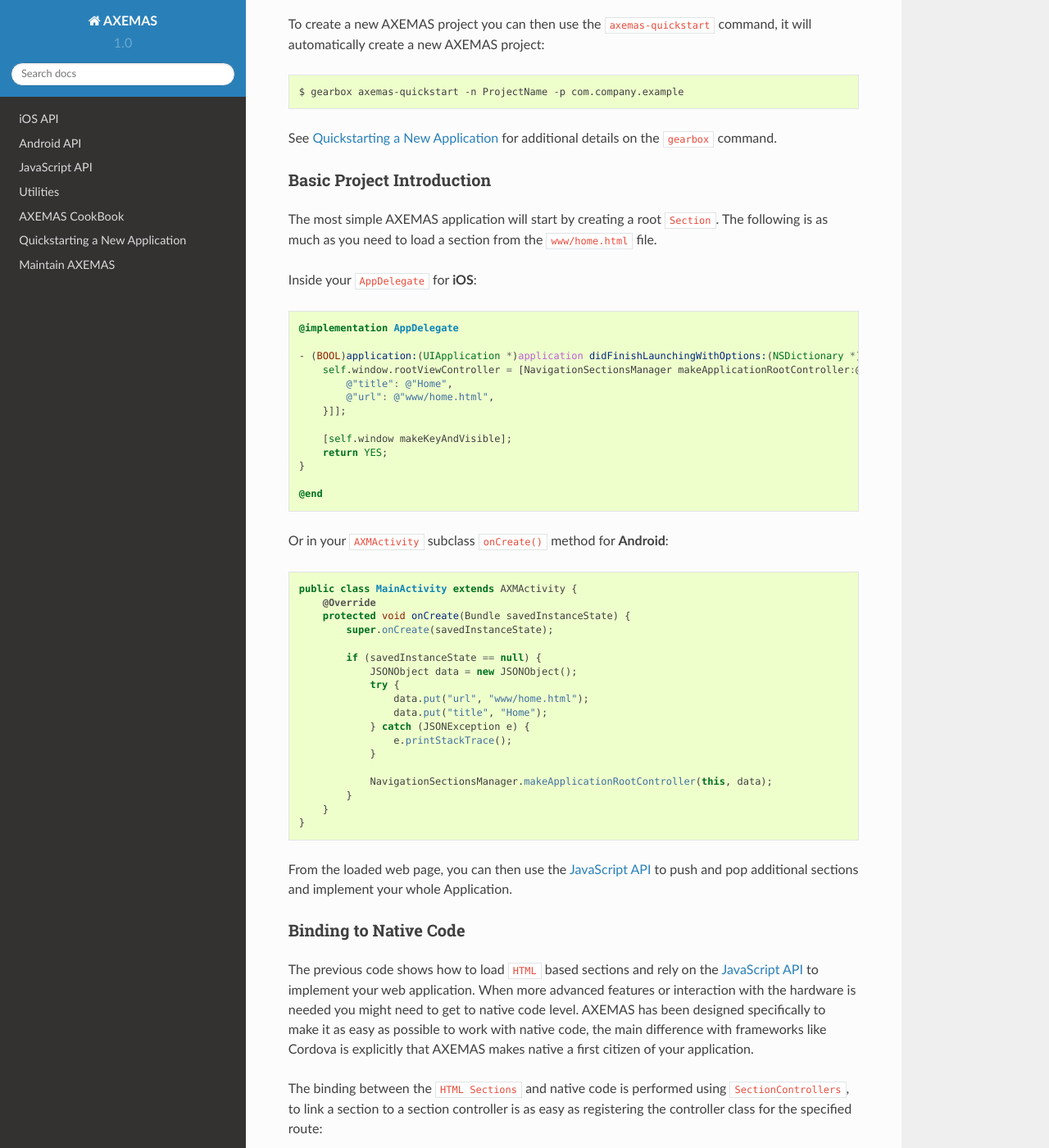
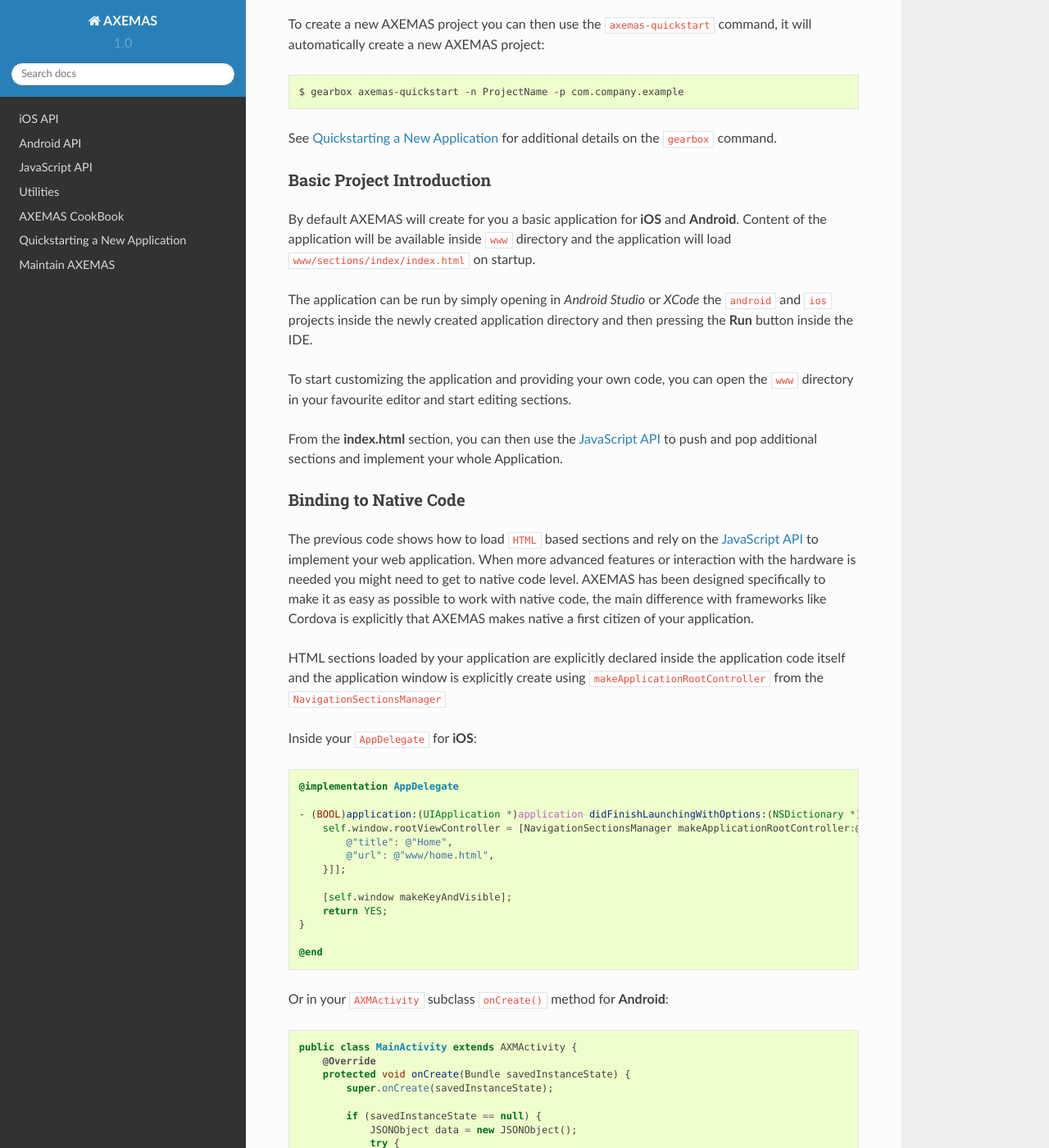
Before and after one commit to gmacario/doc, a Sphinx documentation site: the page built from source/index.rst, in a window 1280 px wide and 1400 px high, scrolled down 629 px. Shown: the whole window at 82% size. Built offline with Sphinx 7.4.7 and the Read the Docs theme 2.0.0, drawn with Linux system fonts in a browser that asks for light colours.

Commit message:
Update documentation

```diff
--- a/source/android_api.rst
+++ b/source/android_api.rst
@@ -68,7 +68,7 @@
 
 .. code-block:: java
 
-    this.section.getJSBridge().registerHandler("openMap", new JavascriptBridge.Handler() {
+    this.getSection().getJSBridge().registerHandler("openMap", new JavascriptBridge.Handler() {
         @Override
         public void call(Object data, JavascriptBridge.Callback callback) {
 
@@ -101,7 +101,7 @@
 
 .. code-block:: java
 
-    this.section.getJSBridge().callJS("send-passenger-count", data, new JavascriptBridge.AndroidCallback() {
+    this.getSection().getJSBridge().callJS("send-passenger-count", data, new JavascriptBridge.AndroidCallback() {
         @Override
         public void call(JSONObject data) {
             Log.d("axemas", "Callback with responseData: "+ data.toString());
--- a/source/index.rst
+++ b/source/index.rst
@@ -38,8 +38,33 @@
 Basic Project Introduction
 ~~~~~~~~~~~~~~~~~~~~~~~~~~
 
-The most simple AXEMAS application will start by creating a root ``Section``.
-The following is as much as you need to load a section from the ``www/home.html`` file.
+By default AXEMAS will create for you a basic application for **iOS** and **Android**.
+Content of the application will be available inside ``www`` directory and the application
+will load ``www/sections/index/index.html`` on startup.
+
+The application can be run by simply opening in *Android Studio* or *XCode* the
+``android`` and ``ios`` projects inside the newly created application directory and
+then pressing the **Run** button inside the IDE.
+
+To start customizing the application and providing your own code, you can open the ``www``
+directory in your favourite editor and start editing sections.
+
+From the **index.html** section, you can then use the :ref:`js_api` to push and pop additional
+sections and implement your whole Application.
+
+Binding to Native Code
+~~~~~~~~~~~~~~~~~~~~~~
+
+The previous code shows how to load ``HTML`` based sections and rely on the :ref:`js_api`
+to implement your web application. When more advanced features or interaction with the
+hardware is needed you might need to get to native code level. AXEMAS has been designed
+specifically to make it as easy as possible to work with native code, the main difference
+with frameworks like Cordova is explicitly that AXEMAS makes native a first citizen of
+your application.
+
+HTML sections loaded by your application are explicitly declared inside the application code
+itself and the application window is explicitly create using ``makeApplicationRootController``
+from the ``NavigationSectionsManager``
 
 Inside your ``AppDelegate`` for **iOS**:
 
@@ -82,19 +107,6 @@
         }
     }
 
-From the loaded web page, you can then use the :ref:`js_api` to push and pop additional
-sections and implement your whole Application.
-
-Binding to Native Code
-~~~~~~~~~~~~~~~~~~~~~~
-
-The previous code shows how to load ``HTML`` based sections and rely on the :ref:`js_api`
-to implement your web application. When more advanced features or interaction with the
-hardware is needed you might need to get to native code level. AXEMAS has been designed
-specifically to make it as easy as possible to work with native code, the main difference
-with frameworks like Cordova is explicitly that AXEMAS makes native a first citizen of
-your application.
-
 The binding between the ``HTML Sections`` and native code is performed using
 ``SectionControllers``, to link a section to a section controller is as easy as
 registering the controller class for the specified route:
```
